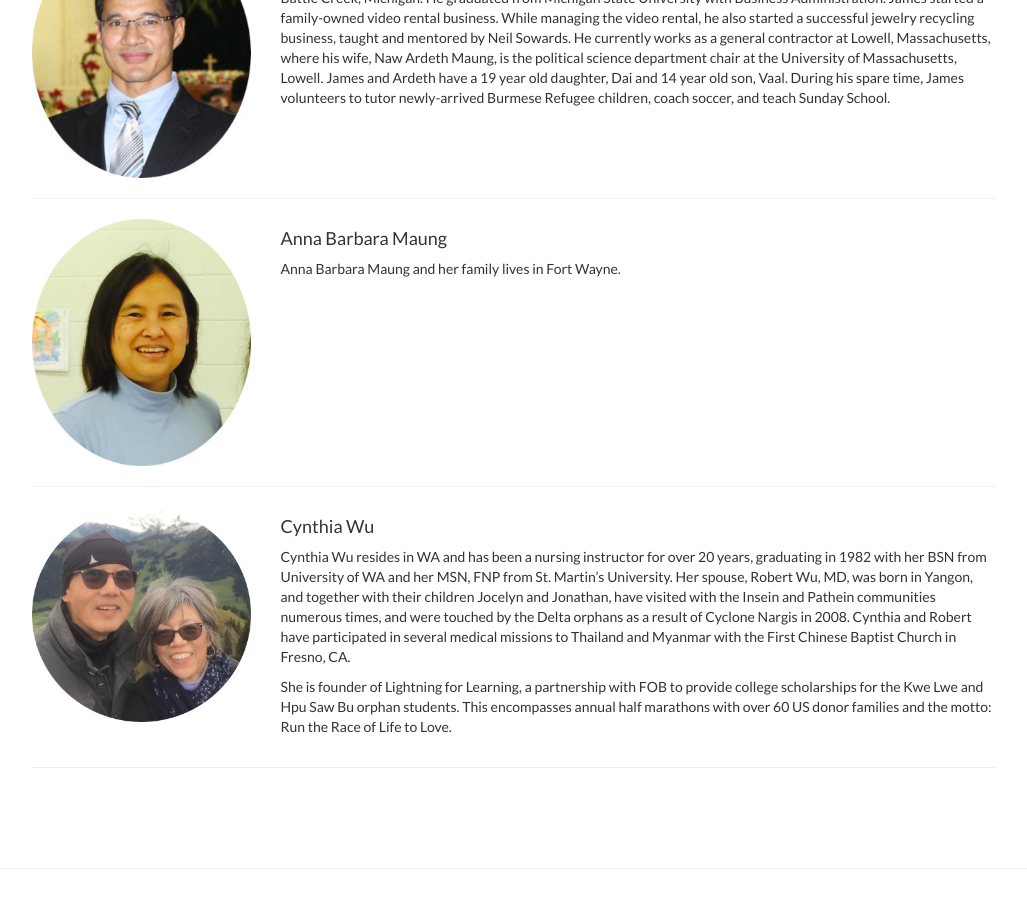
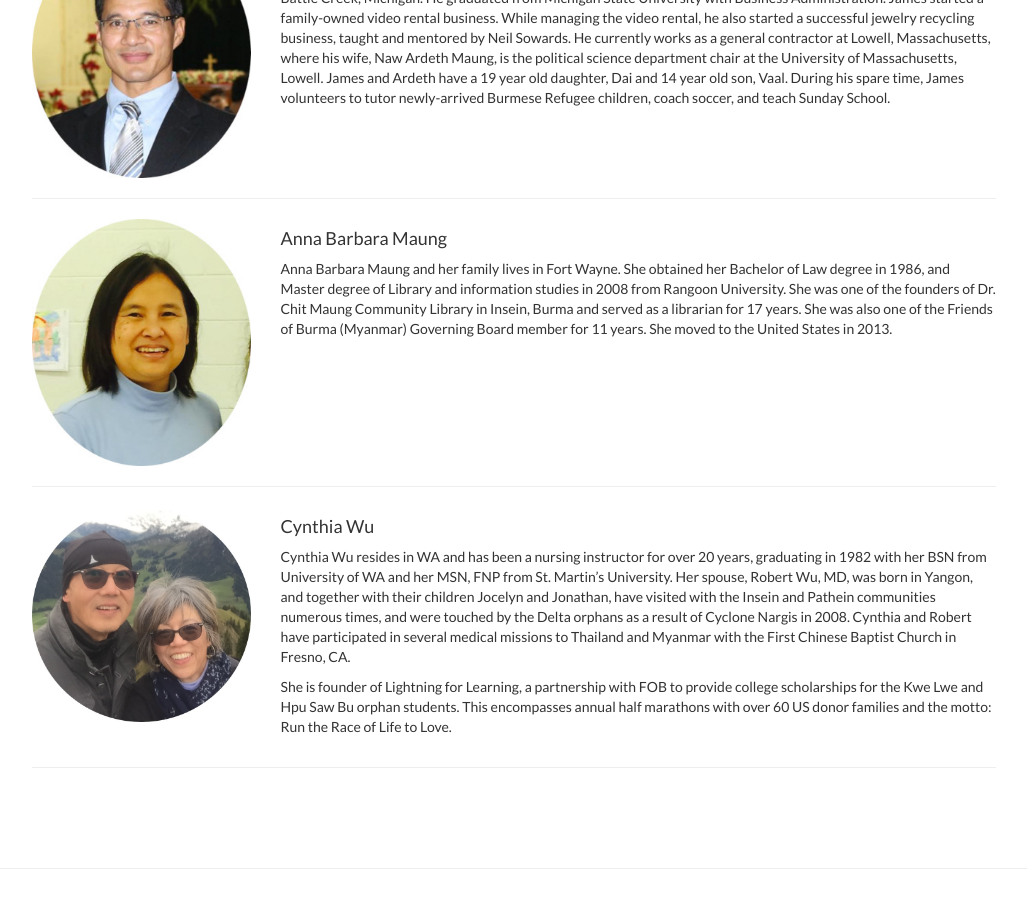
Before and after one commit to friendsofburma/friendsofburma.github.io, a Jekyll site: the page built from _pages/about.html, in a window 1280 px wide and 900 px high, scrolled down 3526 px. Shown: the whole window, without its empty margins (126-1153 px from the left). Built offline with Jekyll 4.4.1, drawn with Linux system fonts in a browser that asks for light colours.

Commit message:
Anna Maung bio updated.

```diff
--- a/_pages/about.html
+++ b/_pages/about.html
@@ -121,18 +121,6 @@ permalink: /about/
             <p>Sung Cer is the former administrative secretary in Burma for Friends of Burma. She and her husband have moved to Battle Creek, Michigan where they are organizing a Chin Baptist Convention.
         </div>
     </div>
-    {% comment %}
-    <hr>
-    <div class="row">
-        <div class="col-lg-3">
-            <img class="featurette-image img-responsive" src="/static/img/photos/sue_dolbow.png" alt="">
-        </div>
-        <div class="col-lg-9">
-            <h4>Sue Dolbow</h4>
-            <p>Sue Dolbow is a concerned friend to Burmese students, who became involved and visited Burma several times.</p>
-        </div>
-    </div>
-    {% endcomment %}
 
     <hr>
     <div class="row">
@@ -196,7 +184,7 @@ permalink: /about/
         </div>
         <div class="col-lg-9">
             <h4>Anna Barbara Maung</h4>
-            <p>Anna Barbara Maung and her family lives in Fort Wayne.</p>
+            <p>Anna Barbara Maung and her family lives in Fort Wayne. She obtained her Bachelor of Law degree in 1986, and Master degree of Library and information studies in 2008 from Rangoon University. She was one of the founders of Dr. Chit Maung Community Library in Insein, Burma and served as a librarian for 17 years. She was also one of the Friends of Burma (Myanmar) Governing Board member for 11 years. She moved to the United States in 2013.</p>
         </div>
     </div>
     <hr/>
```
